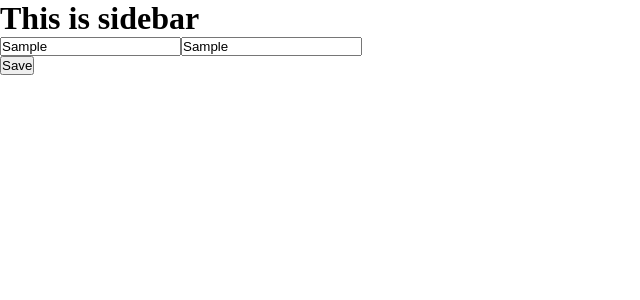
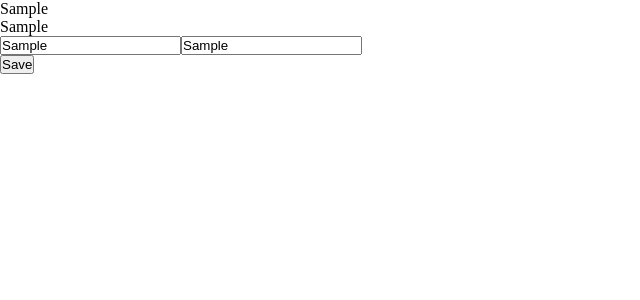
Before and after one commit to abyssone/Infotecs_TODO, a React (Create React App) app: page / in a window 1280 px wide. Both pictures are taken after typing "Sample", "Sample" into the empty fields and a click on the button "Save". Shown: the top 300 px of the page, without its empty margins (0-640 px from the left). Built offline with nearby package versions, Linux system fonts and the light colour scheme.

Commit message:
feat(side-bar): add notes display

```diff
--- a/src/App.js
+++ b/src/App.js
@@ -14,7 +14,7 @@ function App() {
 
   return (
     <div className="App">
-      <SideBar />
+      <SideBar noteList={noteStorage}/>
       <input plaseholder='Title' value={note.title} onChange={(e) => setNote({...note, title: e.target.value})} />
       <input plaseholder='Desc' value={note.desc} onChange={(e) => setNote({...note, desc: e.target.value})} />
       <p><button onClick={() => addToNoteStorage(note)}>Save</button></p>
--- a/src/components/Main.jsx
+++ b/src/components/Main.jsx
@@ -1,6 +1,7 @@
 import React, { useState } from "react";
 
 const Main = function() {
+
 
     return (<div>
 
--- a/src/components/SideBar.jsx
+++ b/src/components/SideBar.jsx
@@ -1,9 +1,13 @@
 import React, { useState } from "react";
+import Note from "./SideBar/Note.jsx";
 
-const SideBar = function() {
+const SideBar = function({noteList}) {
 
     return (<div>
-        <h1>This is sidebar</h1>
+        {(noteList != null && noteList.length != 0)
+            ? noteList.map(note => <Note key={note.id} title={note.title} desc={note.desc}/>)
+            : <h1>Записей нет</h1>
+        }
     </div>);
 }
 
--- /dev/null
+++ b/src/components/SideBar/Note.jsx
@@ -0,0 +1,11 @@
+import React, { useState } from "react";
+
+const Note = function(props) {
+
+    return (<div>
+        <p>{props.title}</p>
+        <p>{props.desc}</p>
+    </div>);
+}
+
+export default Note;
```
